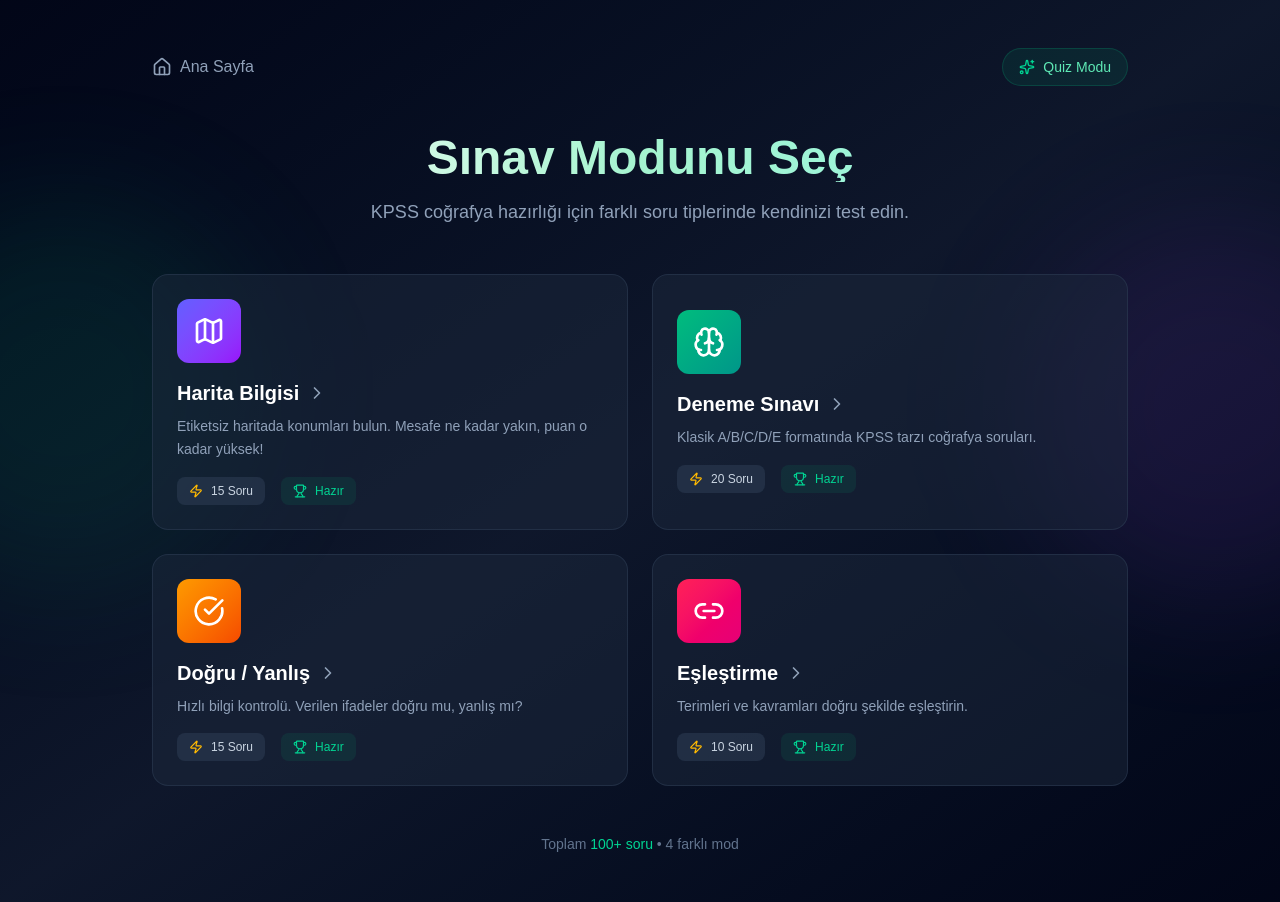
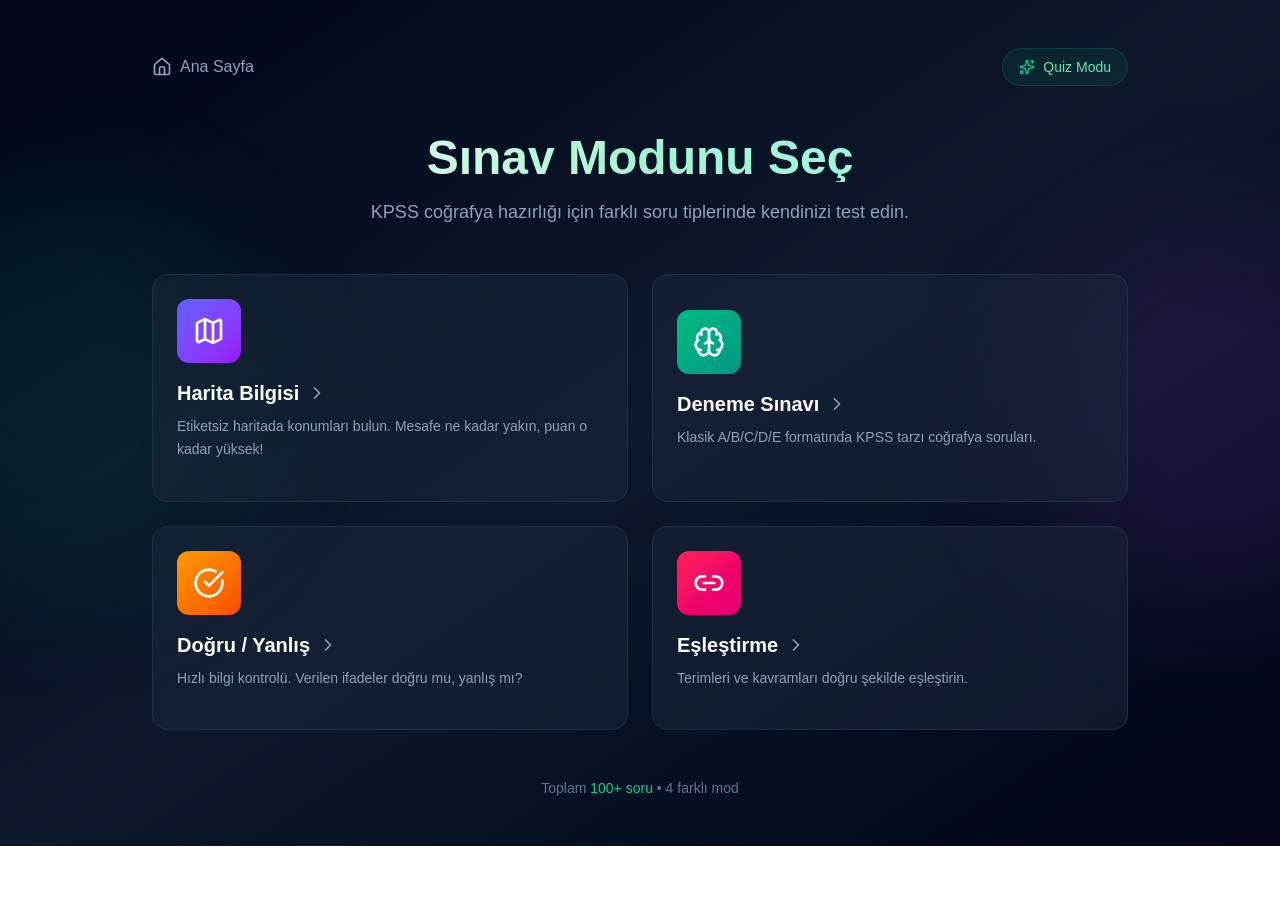
Before and after one commit to BatuhanYolcu1/geo-kpss, a Next.js app: page /quiz in a window 1280 px wide. After the commit the page ends 846 px from the top, so only its background shows below. Built offline with nearby package versions, Linux system fonts and the light colour scheme.

Commit message:
fix: resolve map display issue and clean up lobby UI

```diff
--- a/src/app/globals.css
+++ b/src/app/globals.css
@@ -42,9 +42,19 @@ body {
 }
 
 .leaflet-container {
-  width: 100%;
-  height: 100%;
-  background: #1e293b;
+  width: 100% !important;
+  height: 100% !important;
+  background: #0f172a !important;
+  z-index: 1;
+}
+
+/* Ensure map is visible in premium layouts */
+.map-active-wrapper {
+  position: absolute;
+  inset: 0;
+  height: 100vh;
+  display: flex;
+  flex-direction: column;
 }
 
 /* Sidebar Styles */
--- a/src/app/quiz/page.tsx
+++ b/src/app/quiz/page.tsx
@@ -193,20 +193,6 @@ export default function QuizPage() {
                                 <p className="text-slate-400 text-sm leading-relaxed mb-4">
                                     {mode.description}
                                 </p>
-
-                                {/* Stats */}
-                                <div className="flex items-center gap-4">
-                                    <div className="flex items-center gap-2 px-3 py-1.5 bg-slate-700/50 rounded-lg">
-                                        <Zap size={14} className="text-amber-400" />
-                                        <span className="text-xs text-slate-300">{mode.questionCount} Soru</span>
-                                    </div>
-                                    {mode.enabled && (
-                                        <div className="flex items-center gap-2 px-3 py-1.5 bg-emerald-500/10 rounded-lg">
-                                            <Trophy size={14} className="text-emerald-400" />
-                                            <span className="text-xs text-emerald-400">Hazır</span>
-                                        </div>
-                                    )}
-                                </div>
                             </div>
 
                             {/* Coming Soon */}
--- a/src/components/quiz-engine/MapQuestion.tsx
+++ b/src/components/quiz-engine/MapQuestion.tsx
@@ -111,8 +111,8 @@ export default function MapQuestion({ question, onAnswer, onNext, showFeedback }
 
             {/* Question HUD - Refined with Glass Premium */}
             {!answered && (
-                <div className="fixed top-24 left-1/2 -translate-x-1/2 z-[1000] w-full max-w-sm px-4">
-                    <div className="glass-premium rounded-3xl p-6 border-white/10 shadow-[0_20px_50px_rgba(0,0,0,0.5)] flex items-center gap-5 relative overflow-hidden animate-slide-up">
+                <div className="absolute top-24 left-1/2 -translate-x-1/2 z-[1000] w-full max-w-sm px-4 pointer-events-none">
+                    <div className="glass-premium rounded-3xl p-6 border-white/10 shadow-[0_20px_50px_rgba(0,0,0,0.5)] flex items-center gap-5 relative overflow-hidden animate-slide-up pointer-events-auto">
                         <div className="absolute top-0 left-0 w-full h-1 bg-gradient-to-r from-indigo-500 to-purple-600" />
                         <div className="w-14 h-14 rounded-2xl bg-indigo-500/20 flex items-center justify-center shrink-0">
                             <Navigation size={28} className="text-indigo-400 rotate-45" />
--- a/src/components/quiz-engine/QuizSession.tsx
+++ b/src/components/quiz-engine/QuizSession.tsx
@@ -234,7 +234,7 @@ export default function QuizSession({ mode, subCategory, onEnd }: QuizSessionPro
     };
 
     return (
-        <main className={`relative w-full ${mode === 'map' ? 'h-screen' : 'min-h-screen bg-slate-950'} overflow-hidden`}>
+        <main className={`relative w-full ${mode === 'map' ? 'h-screen overflow-hidden' : 'min-h-screen bg-slate-950 overflow-auto shadow-[0_0_100px_rgba(0,0,0,0.5)]'}`}>
             {/* Header - Premium Navigation */}
             <div className="fixed top-0 left-0 right-0 z-[1000] p-4 flex flex-col gap-2">
                 <div className="flex items-center justify-between gap-4">
@@ -297,7 +297,7 @@ export default function QuizSession({ mode, subCategory, onEnd }: QuizSessionPro
             </div>
 
             {/* Content Area */}
-            <div className="relative z-10">
+            <div className={`${mode === 'map' ? 'h-full w-full absolute inset-0 pt-0' : 'relative pt-24 pb-12'} z-10`}>
                 {renderQuestion()}
             </div>
 
@@ -343,8 +343,8 @@ export default function QuizSession({ mode, subCategory, onEnd }: QuizSessionPro
                         <button
                             onClick={handleNext}
                             className={`w-full py-5 rounded-[1.25rem] font-black text-white transition-all flex items-center justify-center gap-3 shadow-xl group ${lastResult.isCorrect
-                                    ? 'bg-gradient-to-r from-emerald-500 to-teal-600 shadow-emerald-500/20 hover:scale-[1.02]'
-                                    : 'bg-slate-800 hover:bg-slate-700'
+                                ? 'bg-gradient-to-r from-emerald-500 to-teal-600 shadow-emerald-500/20 hover:scale-[1.02]'
+                                : 'bg-slate-800 hover:bg-slate-700'
                                 }`}
                         >
                             {currentIndex + 1 < questions.length ? (
```
